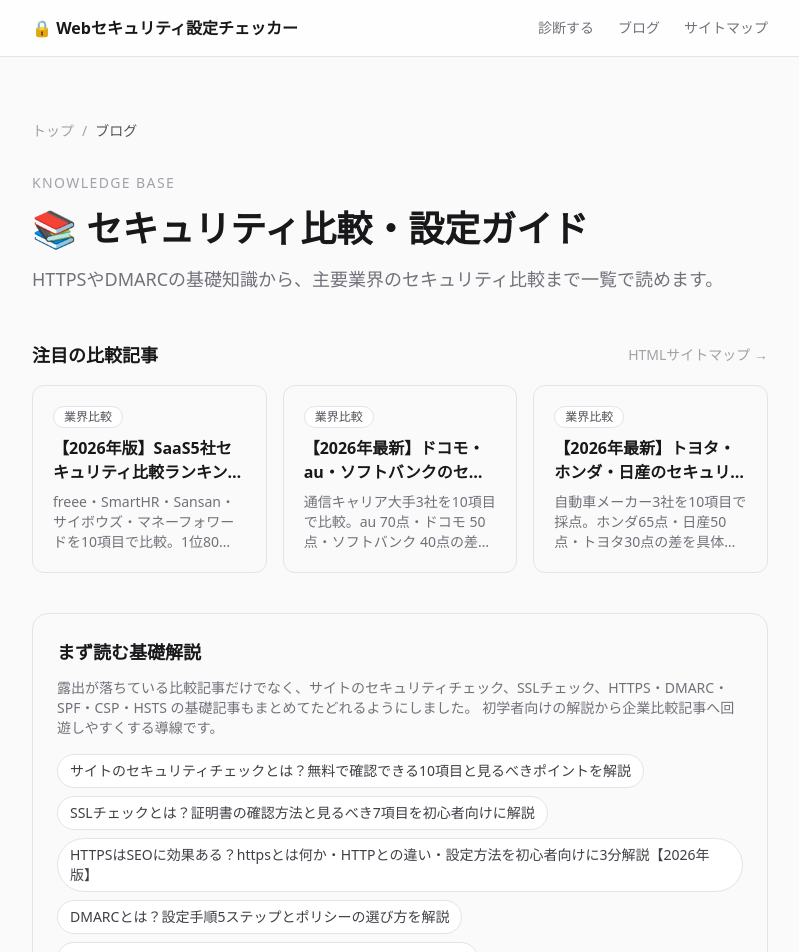
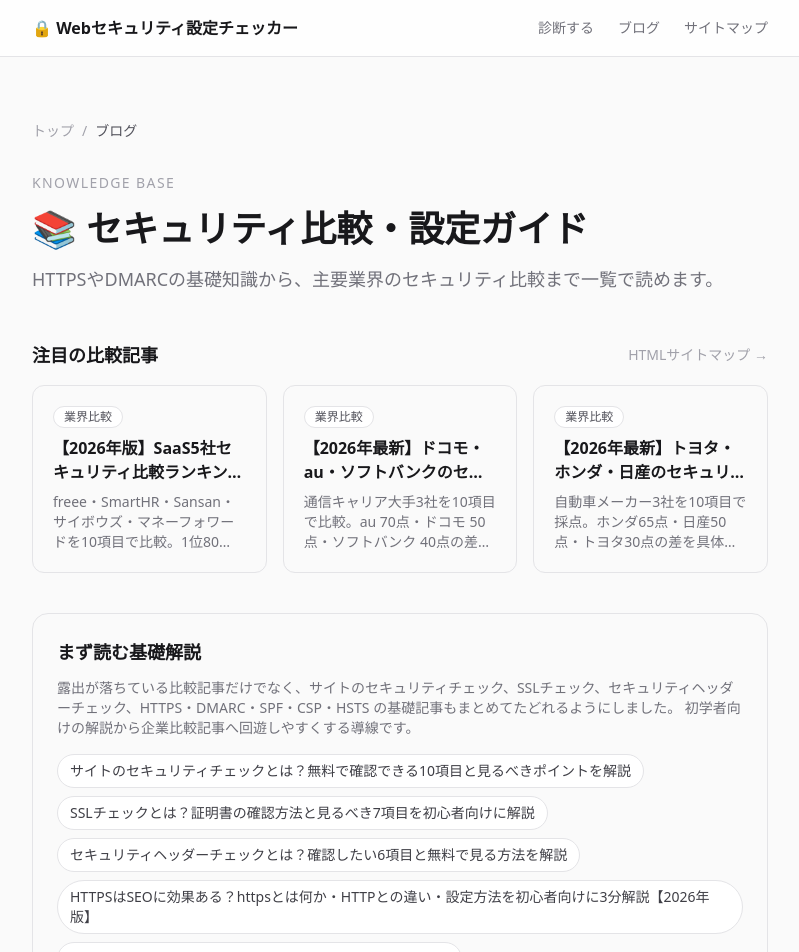
Before and after one commit to okkuso/security-checker, a Next.js app: page /blog in a window 1280 px wide. Shown: the top 952 px of the page, without its empty margins (240-1039 px from the left). Built offline with nearby package versions, Linux system fonts and the light colour scheme.

Commit message:
Add security header SEO guide

```diff
--- a/src/app/blog/page.tsx
+++ b/src/app/blog/page.tsx
@@ -18,7 +18,7 @@ export const metadata: Metadata = {
 };
 
 const featuredSlugs = ["compare-saas", "compare-telecom", "compare-automobile"];
-const foundationSlugs = ["site-security-check-guide", "ssl-check-guide", "what-is-https", "what-is-dmarc", "what-is-spf", "what-is-csp", "what-is-hsts"];
+const foundationSlugs = ["site-security-check-guide", "ssl-check-guide", "security-header-check-guide", "what-is-https", "what-is-dmarc", "what-is-spf", "what-is-csp", "what-is-hsts"];
 
 function getBreadcrumbJsonLd() {
   return {
@@ -107,7 +107,7 @@ export default function BlogPage() {
       <section className="mb-10 rounded-2xl border border-zinc-200 bg-zinc-50 p-6">
         <h2 className="text-lg font-semibold text-zinc-900 mb-3">まず読む基礎解説</h2>
         <p className="text-sm text-zinc-500 mb-4">
-          露出が落ちている比較記事だけでなく、サイトのセキュリティチェック、SSLチェック、HTTPS・DMARC・SPF・CSP・HSTS の基礎記事もまとめてたどれるようにしました。
+          露出が落ちている比較記事だけでなく、サイトのセキュリティチェック、SSLチェック、セキュリティヘッダーチェック、HTTPS・DMARC・SPF・CSP・HSTS の基礎記事もまとめてたどれるようにしました。
           初学者向けの解説から企業比較記事へ回遊しやすくする導線です。
         </p>
         <div className="flex flex-wrap gap-2">
--- a/src/app/page.tsx
+++ b/src/app/page.tsx
@@ -233,6 +233,7 @@ export default function Home() {
               "SSL証明書 確認",
               "HTTPS確認",
               "セキュリティヘッダーチェック",
+              "HTTPヘッダー チェック",
               "DMARC確認",
             ].map((keyword) => (
               <span key={keyword} className="rounded-full border border-zinc-200 bg-white px-3 py-1">
@@ -328,7 +329,7 @@ export default function Home() {
           <div>
             <h2 className="text-lg font-semibold text-zinc-900">🧭 まず読む基礎解説</h2>
             <p className="text-sm text-zinc-500 mt-1">
-              SSLチェック・HTTPS・DMARC・SPF・CSP・HSTS の基礎記事へ、トップページから直接たどれる導線を追加しています。
+              SSLチェック・セキュリティヘッダーチェック・HTTPS・DMARC・SPF・CSP・HSTS の基礎記事へ、トップページから直接たどれる導線を追加しています。
             </p>
           </div>
           <Link href="/blog" className="text-sm text-zinc-400 hover:text-zinc-600 transition-colors whitespace-nowrap">
@@ -336,7 +337,7 @@ export default function Home() {
           </Link>
         </div>
         <div className="flex flex-wrap gap-2">
-          {["site-security-check-guide", "ssl-check-guide", "what-is-https", "what-is-dmarc", "what-is-spf", "what-is-csp", "what-is-hsts"].map((slug) => {
+          {["site-security-check-guide", "ssl-check-guide", "security-header-check-guide", "what-is-https", "what-is-dmarc", "what-is-spf", "what-is-csp", "what-is-hsts"].map((slug) => {
             const article = articles.find((a) => a.slug === slug);
             if (!article) return null;
             return (
--- a/src/app/site-map/page.tsx
+++ b/src/app/site-map/page.tsx
@@ -19,8 +19,8 @@ export const metadata: Metadata = {
   },
 };
 
-const featuredSlugs = ["site-security-check-guide", "ssl-check-guide", "compare-saas", "what-is-https"];
-const foundationalSlugs = ["site-security-check-guide", "ssl-check-guide", "what-is-https", "what-is-hsts", "what-is-csp", "what-is-spf", "what-is-dmarc"];
+const featuredSlugs = ["site-security-check-guide", "ssl-check-guide", "security-header-check-guide", "what-is-https"];
+const foundationalSlugs = ["site-security-check-guide", "ssl-check-guide", "security-header-check-guide", "what-is-https", "what-is-hsts", "what-is-csp", "what-is-spf", "what-is-dmarc"];
 
 const featuredArticles = featuredSlugs
   .map((slug) => articles.find((article) => article.slug === slug))
@@ -148,7 +148,7 @@ export default function SiteMapPage() {
 
         <LinkList
           title="基礎解説ガイド"
-          description="SSLチェック・HTTPS・HSTS・CSP・SPF・DMARCなど、検索意図が明確な基礎解説記事です。"
+          description="SSLチェック・セキュリティヘッダーチェック・HTTPS・HSTS・CSP・SPF・DMARCなど、検索意図が明確な基礎解説記事です。"
           items={foundationalArticles}
         />
 
--- a/src/app/sitemap.ts
+++ b/src/app/sitemap.ts
@@ -9,6 +9,7 @@ export default function sitemap(): MetadataRoute.Sitemap {
     "compare-telecom": 0.9,
     "compare-automobile": 0.85,
     "ssl-check-guide": 0.85,
+    "security-header-check-guide": 0.85,
     "what-is-https": 0.85,
     "what-is-dmarc": 0.8,
     "what-is-spf": 0.8,
--- a/src/content/articles.ts
+++ b/src/content/articles.ts
@@ -3813,7 +3813,7 @@ ${cta}
     title: "SSLチェックとは？証明書の確認方法と見るべき7項目を初心者向けに解説",
     description: "SSLチェックで何を確認すればよいかを初心者向けに解説。SSL証明書の有効期限、HTTPS化、混合コンテンツ、HSTS、セキュリティヘッダーまで、公開情報から見るべき7項目をまとめました。",
     publishedAt: "2026-04-22",
-    updatedAt: "2026-04-22",
+    updatedAt: "2026-04-23",
     category: "Web基礎",
     tags: ["SSLチェック", "SSL証明書", "HTTPS", "セキュリティヘッダー", "サイト セキュリティチェック"],
     content: `
@@ -3886,6 +3886,7 @@ ${cta}
 <h2>関連記事</h2>
 <ul>
   <li><a href="/blog/site-security-check-guide">サイトのセキュリティチェックで見るべき10項目</a></li>
+  <li><a href="/blog/security-header-check-guide">セキュリティヘッダーチェックとは？見るべき6項目を解説</a></li>
   <li><a href="/blog/what-is-https">HTTPSとは？SEO効果と設定方法を解説</a></li>
   <li><a href="/blog/what-is-hsts">HSTSとは？設定しないとどうなる？</a></li>
   <li><a href="/blog/what-is-csp">CSPとは？XSS対策の基本を解説</a></li>
@@ -3907,6 +3908,95 @@ ${cta}
       },
     ]
   },
+  {
+    slug: "security-header-check-guide",
+    title: "セキュリティヘッダーチェックとは？確認したい6項目と無料で見る方法を解説",
+    description: "セキュリティヘッダーチェックで何を見ればよいかを初心者向けに解説。HSTS、CSP、X-Frame-Options、X-Content-Type-Options、Referrer-Policy、Permissions-Policy の確認ポイントと改善優先度をまとめました。",
+    publishedAt: "2026-04-23",
+    updatedAt: "2026-04-23",
+    category: "Web基礎",
+    tags: ["セキュリティヘッダーチェック", "セキュリティヘッダー", "HSTS", "CSP", "X-Frame-Options"],
+    content: `
+<h2>セキュリティヘッダーチェックとは？</h2>
+<p>セキュリティヘッダーチェックとは、<strong>Webサーバーがブラウザに返している防御用ヘッダー</strong>を確認することです。サイトがHTTPS化されていても、ヘッダー設定が弱いとクリックジャッキングやXSS、情報漏えいのリスクを十分に下げられません。</p>
+<p>特に「セキュリティヘッダーチェックをしたい」「HTTPヘッダーを見たい」「HSTSやCSPが入っているか確認したい」という場面では、公開情報ベースの簡易チェックが役立ちます。</p>
+
+<h2>まず確認したい6項目</h2>
+<ul>
+  <li><strong>HSTS</strong>：ブラウザにHTTPS接続を強制できているか</li>
+  <li><strong>CSP</strong>：読み込み元を制御し、XSS対策の土台があるか</li>
+  <li><strong>X-Frame-Options</strong>：クリックジャッキング対策があるか</li>
+  <li><strong>X-Content-Type-Options</strong>：MIME sniffing を防げるか</li>
+  <li><strong>Referrer-Policy</strong>：参照元情報を必要以上に漏らしていないか</li>
+  <li><strong>Permissions-Policy</strong>：カメラやマイクなどブラウザ機能の権限を制御しているか</li>
+</ul>
+<p>この6項目だけでも、公開サイトの基本防御がどの程度できているかをかなり把握できます。</p>
+
+<h2>1. HSTS</h2>
+<p>HSTS は、ユーザーのブラウザに「今後は必ず HTTPS で接続する」と伝える仕組みです。HTTPS化済みでも HSTS がないと、最初のHTTPアクセス時にリスクが残ることがあります。詳しくは <a href="/blog/what-is-hsts">HSTS の解説記事</a> も参考になります。</p>
+
+<h2>2. CSP</h2>
+<p>CSP は、どこからスクリプトや画像を読み込めるかを制御するヘッダーです。特に XSS 対策の中心になりやすく、運用できているサイトとできていないサイトで差がつきやすい項目です。詳しくは <a href="/blog/what-is-csp">CSP の基礎解説</a> を読むと全体像がつかみやすいです。</p>
+
+<h2>3. X-Frame-Options</h2>
+<p>X-Frame-Options は、外部サイトから iframe に埋め込まれることを制限するヘッダーです。クリックジャッキング対策の基本で、コーポレートサイトでも未設定のまま残っていることがあります。</p>
+
+<h2>4. X-Content-Type-Options</h2>
+<p>X-Content-Type-Options は、ブラウザがファイル種別を勝手に推測する挙動を抑えるためのヘッダーです。地味ですが、誤判定によるリスクを下げる基本設定として重要です。</p>
+
+<h2>5. Referrer-Policy</h2>
+<p>Referrer-Policy がないと、リンク遷移時に不要なURL情報が外部へ渡る場合があります。特にパラメータ付きURLを多用するサイトでは、情報の出しすぎを防ぐ観点で見ておきたい項目です。</p>
+
+<h2>6. Permissions-Policy</h2>
+<p>Permissions-Policy は、カメラ、マイク、位置情報などのブラウザ機能をどこまで使わせるかを制御します。必須度は他より少し下がりますが、不要な権限を閉じる意味で評価ポイントになります。</p>
+
+<h2>セキュリティヘッダーチェックで分かること、分からないこと</h2>
+<ul>
+  <li><strong>分かること</strong>：主要セキュリティヘッダーの有無、公開設定の抜け漏れ、改善優先度の目安</li>
+  <li><strong>分からないこと</strong>：アプリ内部の脆弱性、認可不備、CSRF対策の実装詳細、WAF設定の中身</li>
+</ul>
+<p>つまり、ヘッダーチェックは<strong>防御の土台確認</strong>に向いています。脆弱性診断の代わりではありませんが、まず公開設定を揃える段階では十分有効です。</p>
+
+<h2>どんな順番で改善すべき？</h2>
+<ol>
+  <li><strong>HTTPS + HSTS</strong> を整える</li>
+  <li><strong>X-Frame-Options / X-Content-Type-Options</strong> を入れる</li>
+  <li><strong>CSP</strong> を Report-Only から段階導入する</li>
+  <li><strong>Referrer-Policy / Permissions-Policy</strong> を用途に合わせて詰める</li>
+</ol>
+<p>特に表示0件が続くサイトでは、検索流入改善の前にまず「最低限の技術的信頼性」を明示できる記事や導線を増やすのが合理的です。</p>
+
+<h2>無料でセキュリティヘッダーチェックをする方法</h2>
+<ol>
+  <li><a href="/">トップページの無料診断</a>でURLを入力する</li>
+  <li>HSTS、CSP、X-Frame-Options などの結果を見る</li>
+  <li>不足があれば関連記事から設定方法を確認する</li>
+</ol>
+
+<h2>関連記事</h2>
+<ul>
+  <li><a href="/blog/site-security-check-guide">サイトのセキュリティチェックで見るべき10項目</a></li>
+  <li><a href="/blog/ssl-check-guide">SSLチェックで見るべき7項目</a></li>
+  <li><a href="/blog/what-is-hsts">HSTSとは？設定しないとどうなる？</a></li>
+  <li><a href="/blog/what-is-csp">CSPとは？XSS対策の基本を解説</a></li>
+</ul>
+${cta}
+`,
+    faq: [
+      {
+        question: "セキュリティヘッダーチェックでは何を確認すればいいですか？",
+        answer: "まずは HSTS、CSP、X-Frame-Options、X-Content-Type-Options、Referrer-Policy、Permissions-Policy の6項目を見ると、公開サイトの基本防御を把握しやすいです。",
+      },
+      {
+        question: "CSPが未設定だとすぐ危険ですか？",
+        answer: "すぐに事故が起きるとは限りませんが、XSS対策の土台が弱くなります。まずは Report-Only から導入し、段階的に強化するのが一般的です。",
+      },
+      {
+        question: "無料のヘッダーチェックで脆弱性診断の代わりになりますか？",
+        answer: "代わりにはなりません。無料チェックは公開設定の棚卸し向けで、アプリ内部の脆弱性までは分かりません。",
+      },
+    ]
+  },
 ];
 
 export function getArticleBySlug(slug: string): Article | undefined {
```
Also changed, not shown: reports/seo-daily-2026-04-23.json (added, +55 -0 lines).
